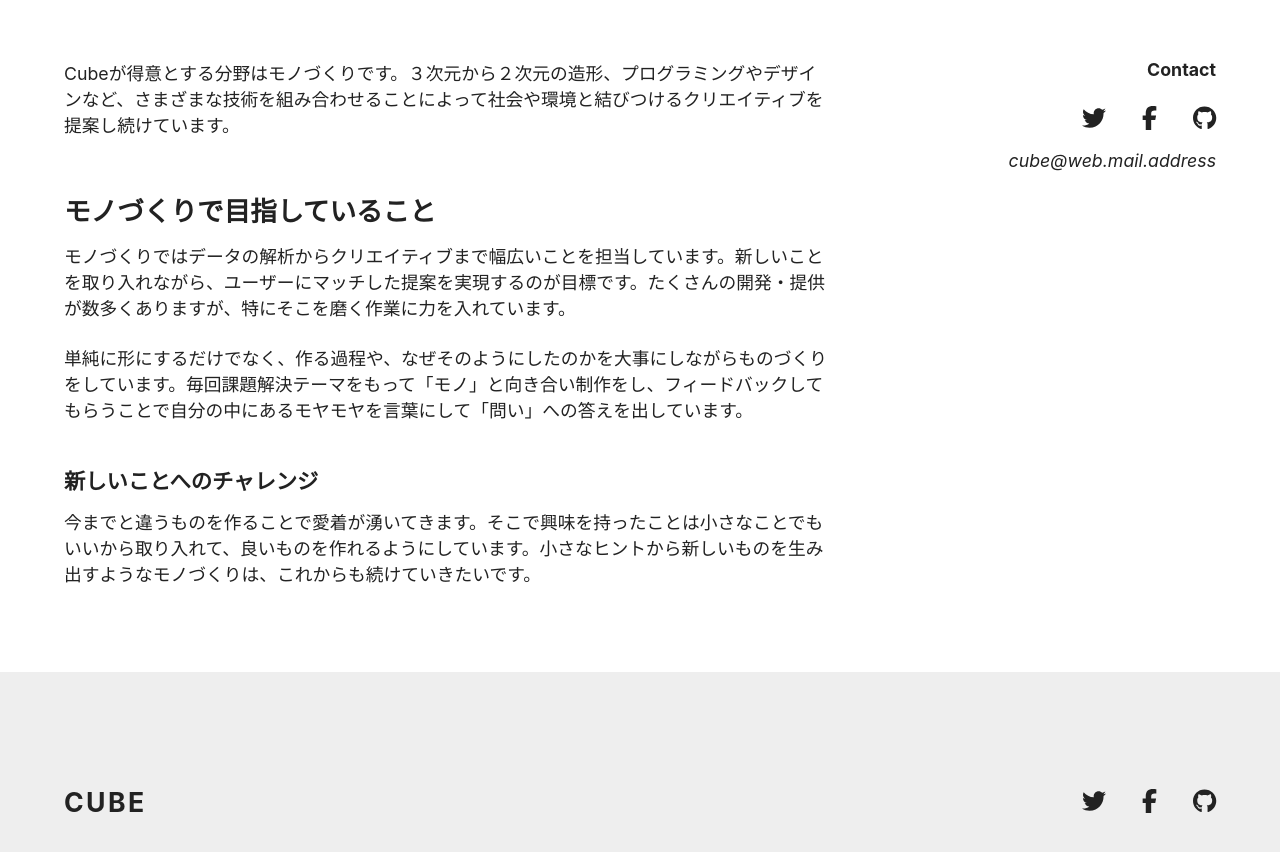
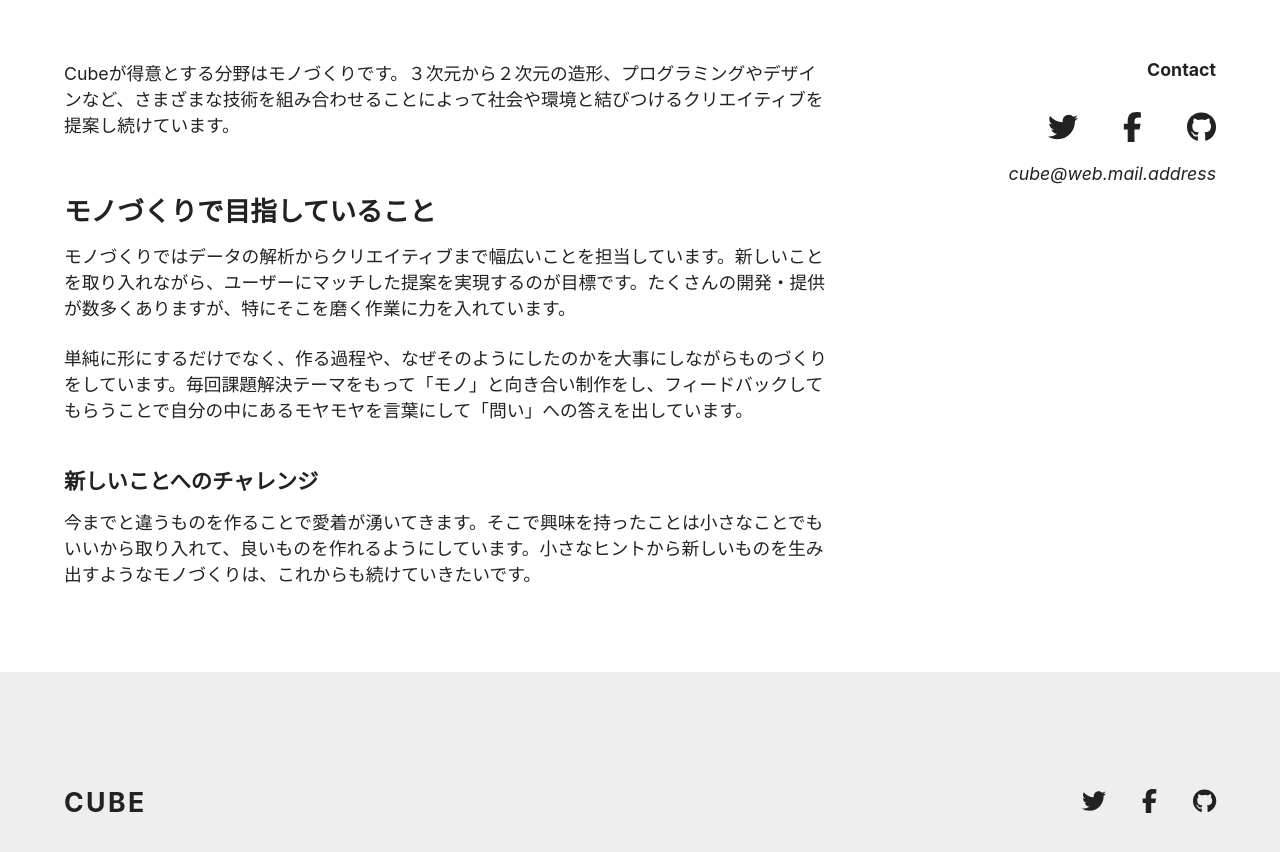
Before and after one commit to itc-s22025/React2, a Next.js app: page /about in a window 1280 px wide. Shown: the part 1042-1894 px from the top of the page. Built offline with nearby package versions, Linux system fonts and the light colour scheme.

Commit message:
5.10 アイコンサイズ, chap5 finished

```diff
--- a/components/contact.js
+++ b/components/contact.js
@@ -5,7 +5,7 @@ const Contact = () => {
 	return(
 		<div className={s.stack}>
 			<h3 className={s.heading}>Contact</h3>
-			<Social />
+			<Social iconSize="30px"/>
 			<address>cube@web.mail.address</address>
 		</div>
 	)
--- a/components/social.js
+++ b/components/social.js
@@ -3,9 +3,9 @@ import s from 'styles/social.module.css'
 import { FontAwesomeIcon } from '@fortawesome/react-fontawesome'
 import { faTwitter, faFacebookF, faGithub, } from '@fortawesome/free-brands-svg-icons'
 
-const Social = () => {
+const Social = ({ iconSize = 'initial' }) => {
 	return(
-		<ul className={s.list}>
+		<ul className={s.list} style={{ '--icon-size': iconSize }}>
 			<li>
 				<a href="https://twitter.com/">
 					<FontAwesomeIcon icon={faTwitter} />
--- a/styles/social.module.css
+++ b/styles/social.module.css
@@ -1,5 +1,5 @@
 .list{
 	display: flex;
 	gap: 1.5em;
-	font-size: 24px;
+	font-size: var(--icon-size, 24px)
 }
```
